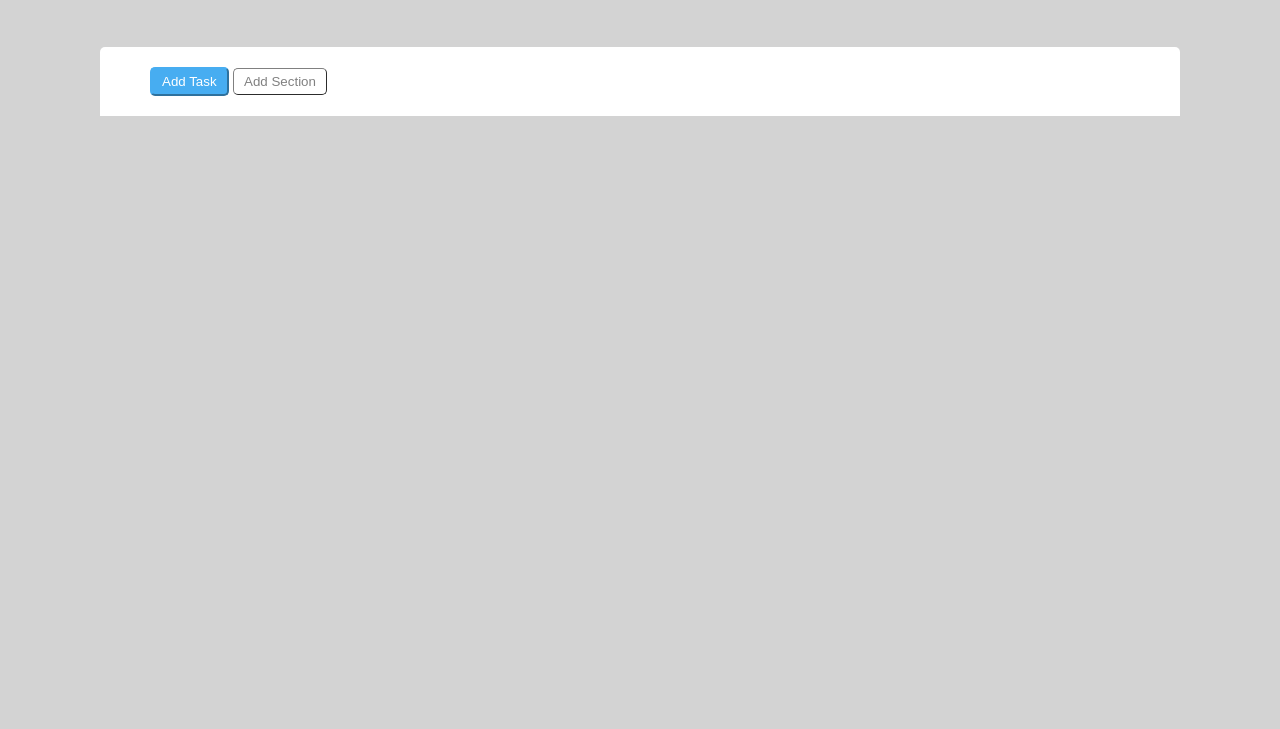
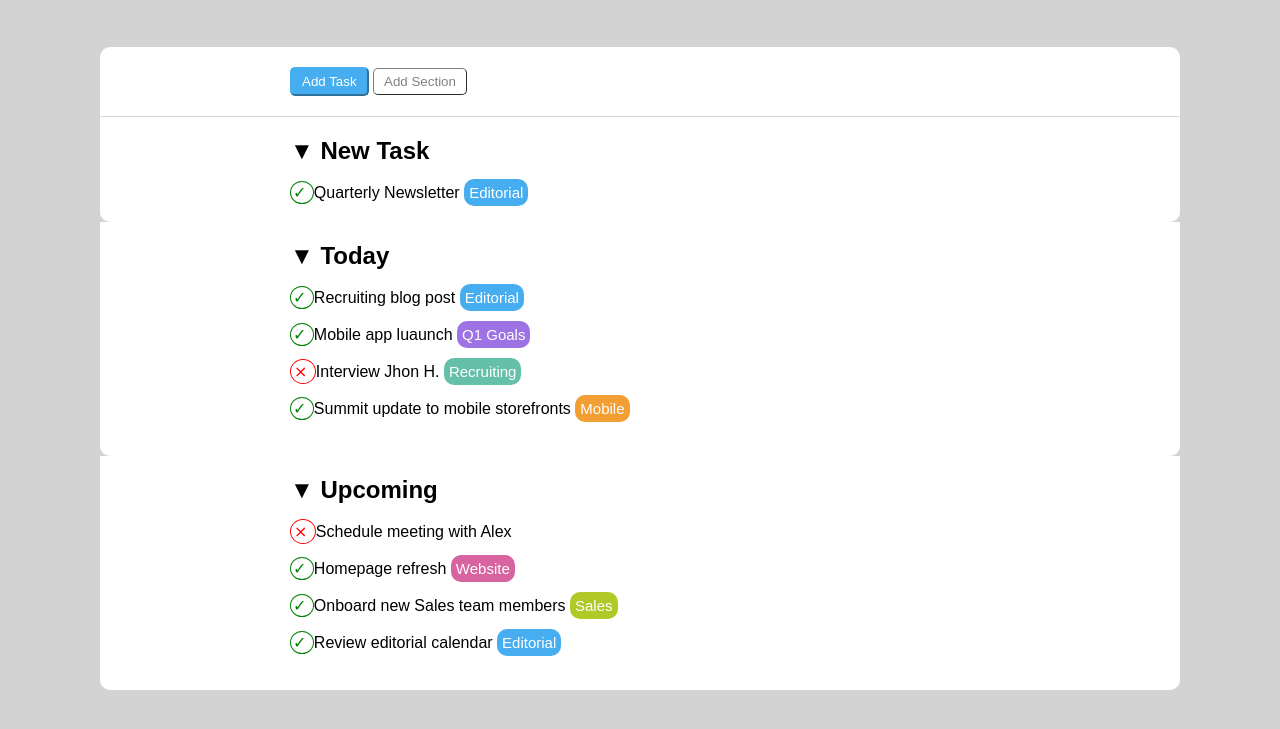
Before and after one commit to PatrikGjikolaj/html-css-toboolist, a plain HTML site: page index.html in a window 1280 px wide. Shown: the part 61-790 px from the top of the page. Drawn offline with Linux system fonts and the light colour scheme.

Commit message:
feat(section)=aggiunto section e completato pagina

```diff
--- a/css/main.css
+++ b/css/main.css
@@ -20,10 +20,10 @@ body{
 }
 nav{
     background-color: white;
-    margin: 50px 100px 100px 100px;
-    padding: 20px 50px;
-    border-top-right-radius: 5px;
-    border-top-left-radius: 5px;
+    margin: 50px 100px 1px 100px;
+    padding: 20px 190px;
+    border-top-right-radius: 10px;
+    border-top-left-radius: 10px;
 }
 .bobj{
     color: white;
@@ -40,3 +40,65 @@ nav{
     border-width: 1px;
     border-color: gray;
 }
+section{
+    background-color: white;
+    margin: 0px 100px 0px 100px;
+    padding: 20px 190px;
+    border-bottom-left-radius: 10px;
+    border-bottom-right-radius: 10px;
+
+}
+.check{
+    border-radius: 50%;
+    border: 1px solid green;
+    padding: 2px;
+    color: green;
+}
+.cross{
+    border-radius: 50%;
+    border: 1px solid red;
+    padding: 3px;
+    color: red;
+}
+.tastobl{
+    padding: 5px;
+    background-color: rgb(71, 173, 241);
+    border-radius: 10px;
+    color: white;
+    font-size: 15px;
+}
+.tastovi{
+    padding: 5px;
+    background-color: rgb(156, 114, 228);
+    border-radius: 10px;
+    color: white;
+    font-size: 15px;
+}
+.tastove{
+    padding: 5px;
+    background-color: rgb(100, 192, 169);
+    border-radius: 10px;
+    color: white;
+    font-size: 15px;
+}
+.tastoar{
+    padding: 5px;
+    background-color: rgb(242, 158, 51);
+    border-radius: 10px;
+    color: white;
+    font-size: 15px;
+}
+.tastors{
+    padding: 5px;
+    background-color: rgb(216, 99, 161);
+    border-radius: 10px;
+    color: white;
+    font-size: 15px;
+}
+.tastovec{
+    padding: 5px;
+    background-color: rgb(176, 201, 38);
+    border-radius: 10px;
+    color: white;
+    font-size: 15px;
+}
--- a/index.html
+++ b/index.html
@@ -17,7 +17,24 @@
             <button class="bobj">Add Task</button>
             <button id="btn">Add Section</button>
         </nav>
-
+        <section>
+            <h2> &#9660 <strong>New Task</strong></h2><br>
+            <p><span class="check">&check; </span> Quarterly Newsletter <span class="tastobl">Editorial</span></p>
+        </section>
+        <section>
+            <h2> &#9660 <strong>Today</strong> </h2><br>
+            <p><span class="check">&check; </span> Recruiting blog post <span class="tastobl">Editorial</span></p><br>
+            <p><span class="check">&check; </span> Mobile app luaunch <span class="tastovi">Q1 Goals</span></p><br>
+            <p><span class="cross">&Cross; </span> Interview Jhon H. <span class="tastove">Recruiting</span></p><br>
+            <p><span class="check">&check; </span> Summit update to mobile storefronts <span class="tastoar">Mobile</span></p><br>
+        </section>
+        <section>
+            <h2> &#9660 <strong>Upcoming</strong></h2><br>
+            <p><span class="cross">&Cross; </span> Schedule meeting with Alex</p><br>
+            <p><span class="check">&check; </span> Homepage refresh <span class="tastors">Website</span></p><br>
+            <p><span class="check">&check; </span> Onboard new Sales team members <span class="tastovec">Sales</span></p><br>
+            <p><span class="check">&check; </span> Review editorial calendar <span class="tastobl">Editorial</span></p><br>
+        </section>
     </main>
 
 </body>
```
